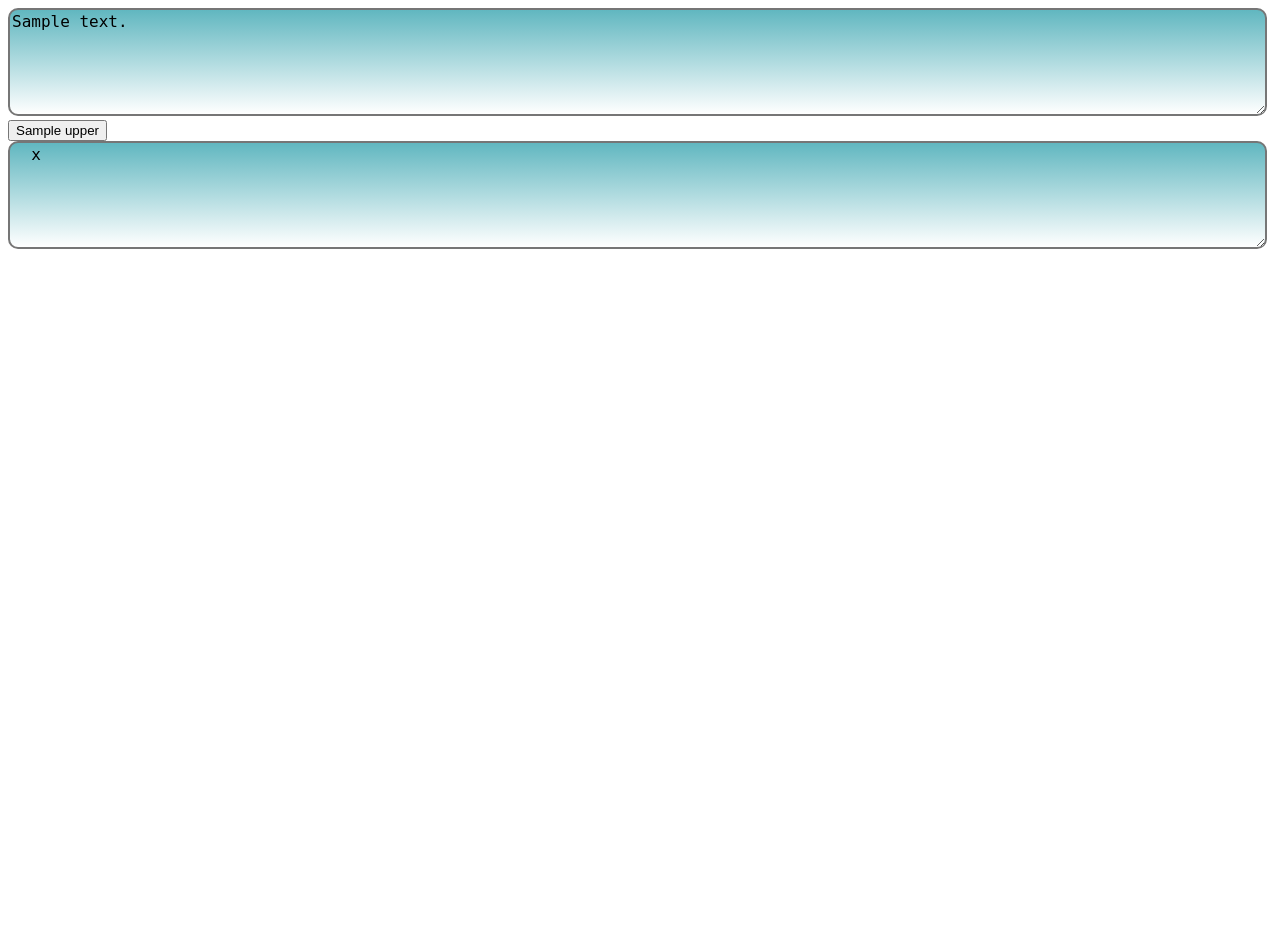
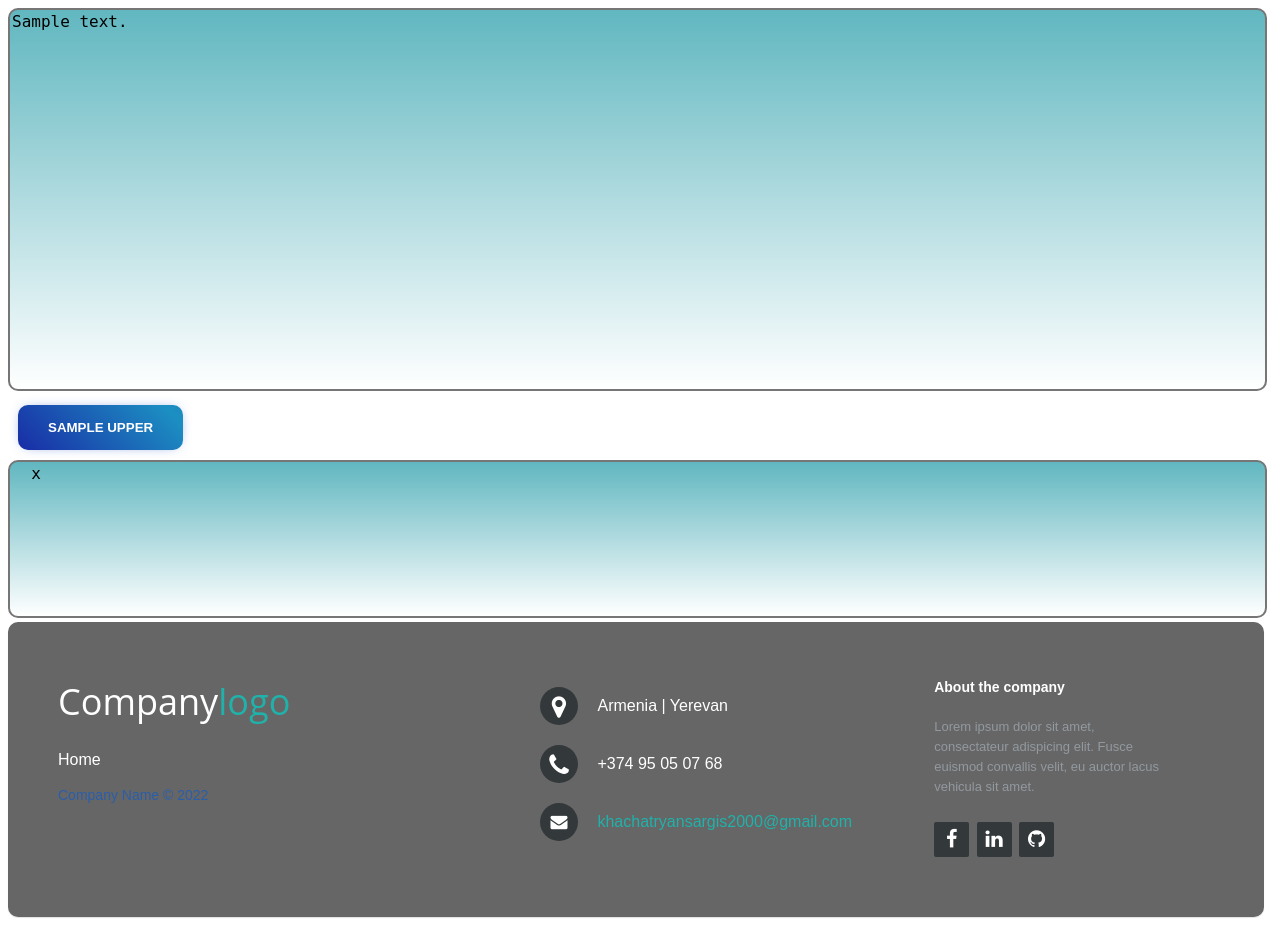
Before and after one commit to sargis2000/hash_algorithms, a Django app: template templates/sha.html in a window 1280 px wide. Before the commit the page ends 249 px from the top, so only its background shows below. Run offline with Django 4.2, Linux system fonts and the light colour scheme; the template is opened without the code that fills it: most values are stand-ins (such as "Sample title", 1, 10 or a date in 2020).

Commit message:
style changes

```diff
--- a/algorithms_app/urls.py
+++ b/algorithms_app/urls.py
@@ -1,5 +1,5 @@
 from django.urls import path
-from .views import sha_view
+from .views import *
 
 urlpatterns = [
     path('', sha_view, name='sha_url')
--- a/static/style.css
+++ b/static/style.css
@@ -1,10 +1,7 @@
+
+
 textarea {
-            font-size: 12pt;
-            max-width: 99%;
-            min-width: 99%;
-            max-height: 250px;
-            min-height: 100px;
-            height: 100px;
+    resize: none;
     -webkit-border-radius: 10px;
     -moz-border-radius: 10px;
     border-radius: 10px;
@@ -36,7 +33,249 @@ textarea {
     border-style: solid;
     padding: 2px;
 }
-.flex-container{
-    display: flex;
+
+.flex-container {
     Grid-gap: 8px;
+    align-items: center;
+	display: inline;
 }
+
+.first {
+    font-size: 12pt;
+    width: 99%;
+    height: 375px;
+}
+
+.second {
+    font-size: 12pt;
+    width: 99%;
+    height: 150px;
+}
+
+.nice_button {
+  margin: 10px;
+  padding: 15px 30px;
+  text-align: center;
+  text-transform: uppercase;
+  transition: 0.5s;
+  background-size: 200% auto;
+  color: white;
+  border-radius: 10px;
+  display: inline-grid;
+  border: 0px;
+  font-weight: 700;
+  box-shadow: 0px 0px 14px -7px #174bbb;
+  background-image: linear-gradient(45deg, #192ca6 0%, #1c8fc2 51%, #194fb0 100%);
+  cursor: pointer;
+  user-select: none;
+  -webkit-user-select: none;
+  touch-action: manipulation;
+	align-items: center;
+}
+
+.nice_button:hover {
+  background-position: right center;
+  /* change the direction of the change here */
+  color: #fff;
+  text-decoration: none;
+}
+
+.nice_button:active {
+  transform: scale(0.95);
+}
+
+
+
+section {
+  width: 100%;
+  display: inline-block;
+  background: #333;
+  height: 50vh;
+  text-align: center;
+  font-size: 22px;
+  font-weight: 700;
+  text-decoration: underline;
+}
+
+.footer-distributed{
+	background: #666;
+	box-shadow: 0 1px 1px 0 rgba(0, 0, 0, 0.12);
+	box-sizing: border-box;
+	width: 99.4%;
+	text-align: left;
+	font: bold 16px sans-serif;
+	padding: 55px 50px;
+	border-radius: 10px;
+}
+
+.footer-distributed .footer-left,
+.footer-distributed .footer-center,
+.footer-distributed .footer-right{
+	display: inline-block;
+	vertical-align: top;
+}
+
+/* Footer left */
+
+.footer-distributed .footer-left{
+	width: 40%;
+}
+
+/* The company logo */
+
+.footer-distributed h3{
+	color:  #ffffff;
+	font: normal 36px 'Open Sans', cursive;
+	margin: 0;
+}
+
+.footer-distributed h3 span{
+	color:  lightseagreen;
+}
+
+/* Footer links */
+
+.footer-distributed .footer-links{
+	color:  #ffffff;
+	margin: 20px 0 12px;
+	padding: 0;
+}
+
+.footer-distributed .footer-links a{
+	display:inline-block;
+	line-height: 1.8;
+  font-weight:400;
+	text-decoration: none;
+	color:  inherit;
+}
+
+.footer-distributed .footer-company-name{
+	color: #2a5eab;
+	font-size: 14px;
+	font-weight: normal;
+	margin: 0;
+}
+
+/* Footer Center */
+
+.footer-distributed .footer-center{
+	width: 35%;
+}
+
+.footer-distributed .footer-center i{
+	background-color:  #33383b;
+	color: #ffffff;
+	font-size: 25px;
+	width: 38px;
+	height: 38px;
+	border-radius: 50%;
+	text-align: center;
+	line-height: 42px;
+	margin: 10px 15px;
+	vertical-align: middle;
+}
+
+.footer-distributed .footer-center i.fa-envelope{
+	font-size: 17px;
+	line-height: 38px;
+}
+
+.footer-distributed .footer-center p{
+	display: inline-block;
+	color: #ffffff;
+  font-weight:400;
+	vertical-align: middle;
+	margin:0;
+}
+
+.footer-distributed .footer-center p span{
+	display:block;
+	font-weight: normal;
+	font-size:14px;
+	line-height:2;
+}
+
+.footer-distributed .footer-center p a{
+	color:  lightseagreen;
+	text-decoration: none;;
+}
+
+.footer-distributed .footer-links a:before {
+  content: "|";
+  font-weight:300;
+  font-size: 20px;
+  left: 0;
+  color: #fff;
+  display: inline-block;
+  padding-right: 5px;
+}
+
+.footer-distributed .footer-links .link-1:before {
+  content: none;
+}
+
+/* Footer Right */
+
+.footer-distributed .footer-right{
+	width: 20%;
+}
+
+.footer-distributed .footer-company-about{
+	line-height: 20px;
+	color:  #92999f;
+	font-size: 13px;
+	font-weight: normal;
+	margin: 0;
+}
+
+.footer-distributed .footer-company-about span{
+	display: block;
+	color:  #ffffff;
+	font-size: 14px;
+	font-weight: bold;
+	margin-bottom: 20px;
+}
+
+.footer-distributed .footer-icons{
+	margin-top: 25px;
+}
+
+.footer-distributed .footer-icons a{
+	display: inline-block;
+	width: 35px;
+	height: 35px;
+	cursor: pointer;
+	background-color:  #33383b;
+	border-radius: 2px;
+
+	font-size: 20px;
+	color: #ffffff;
+	text-align: center;
+	line-height: 35px;
+
+	margin-right: 3px;
+	margin-bottom: 5px;
+}
+
+/* If you don't want the footer to be responsive, remove these media queries */
+
+@media (max-width: 880px) {
+
+	.footer-distributed{
+		font: bold 14px sans-serif;
+	}
+
+	.footer-distributed .footer-left,
+	.footer-distributed .footer-center,
+	.footer-distributed .footer-right{
+		display: block;
+		width: 100%;
+		margin-bottom: 40px;
+		text-align: center;
+	}
+
+	.footer-distributed .footer-center i{
+		margin-left: 0;
+	}
+
+}
--- a/templates/sha.html
+++ b/templates/sha.html
@@ -5,25 +5,78 @@
     <meta charset="UTF-8">
     <title>Title</title>
     <link rel="stylesheet" href="{% static 'style.css' %}">
+    <link rel="stylesheet" href="https://cdnjs.cloudflare.com/ajax/libs/font-awesome/4.7.0/css/font-awesome.min.css">
 </head>
 <body>
 <form method="post" action="{% url 'sha_url' %}" name="text_form">
     {% csrf_token %}
     <label for="text">
-        <textarea name="text">{{ text }}</textarea>
+        <textarea name="text" class="first">{{ text }}</textarea>
     </label>
-    {% for i in available_algorithms %}
-        <div class="flex-container">
-            <button type="submit" name="alg_name" value="{{ i }}"> {{ i.upper }}</button>
-        </div>
-    {% endfor %}
+    <div class="flex-container">
+        {% for i in available_algorithms %}
+            <button type="submit" name="alg_name" value="{{ i }}" class="nice_button"> {{ i.upper }}</button>
+        {% endfor %}
+    </div>
 </form>
 {% if error %}
     {{ error }}
 {% endif %}
-<label for="text">
-    <textarea name="text"> {% if hash %} {{ hash }} {% endif %} </textarea>
+<label for="second">
+    <textarea readonly name="text" class="second"> {% if hash %} {{ hash }} {% endif %} </textarea>
 </label>
+<footer class="footer-distributed">
+
+    <div class="footer-left">
+
+        <h3>Company<span>logo</span></h3>
+
+        <p class="footer-links">
+            <a href="/" class="link-1">Home</a>
+
+        </p>
+
+        <p class="footer-company-name">Company Name © 2022</p>
+    </div>
+
+    <div class="footer-center">
+
+        <div>
+            <i class="fa fa-map-marker"></i>
+            <p>Armenia | Yerevan</p>
+        </div>
+
+        <div>
+            <i class="fa fa-phone"></i>
+            <p>+374 95 05 07 68</p>
+        </div>
+
+        <div>
+            <i class="fa fa-envelope"></i>
+            <p><a href="mailto:support@company.com">khachatryansargis2000@gmail.com</a></p>
+        </div>
+
+    </div>
+
+    <div class="footer-right">
+
+        <p class="footer-company-about">
+            <span>About the company</span>
+            Lorem ipsum dolor sit amet, consectateur adispicing elit. Fusce euismod convallis velit, eu auctor lacus
+            vehicula sit amet.
+        </p>
+
+        <div class="footer-icons">
+
+            <a href="https://www.facebook.com/profile.php?id=100070666118880"><i class="fa fa-facebook"></i></a>
+            <a href="https://www.linkedin.com/in/sargis-khachatryan-6b353a212/"><i class="fa fa-linkedin"></i></a>
+            <a href="https://github.com/sargis2000"><i class="fa fa-github"></i></a>
+
+        </div>
+
+    </div>
+
+</footer>
 
 </body>
 </html>
```
Lines whose indentation alone changed are shown as unchanged.
